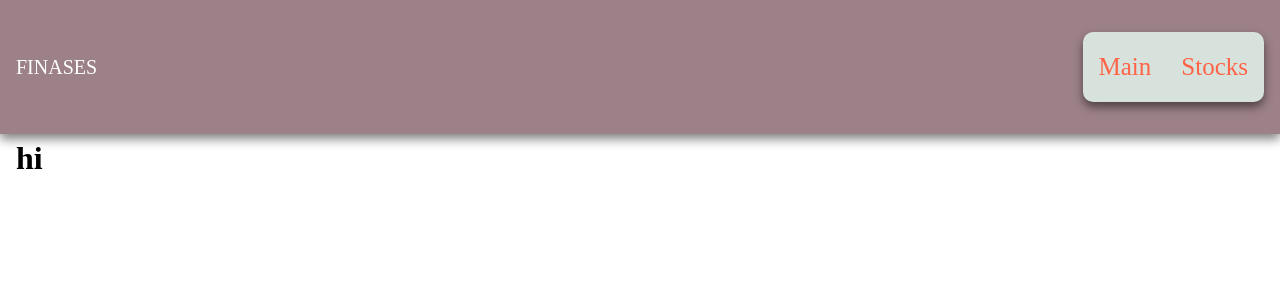
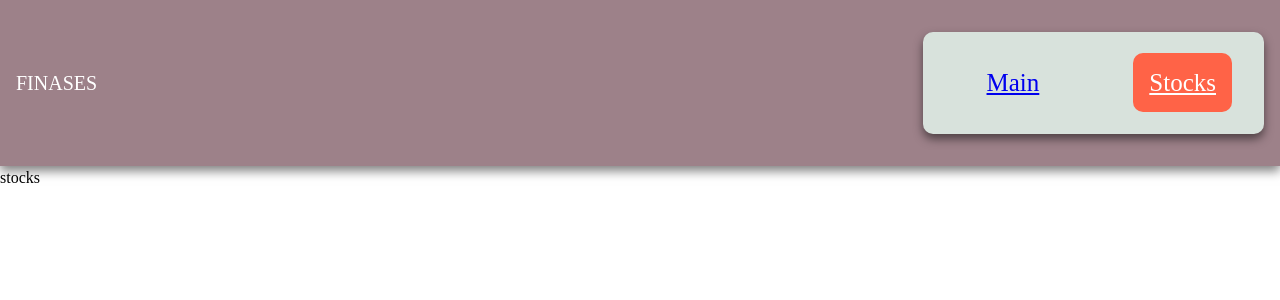
Before and after one commit to Andriikryl/investing-app, a React (Create React App) app: page /stocks in a window 1280 px wide. Shown: the top 300 px of the page. Built offline with nearby package versions, Linux system fonts and the light colour scheme.

Commit message:
feat[links]

```diff
--- a/src/App.css
+++ b/src/App.css
@@ -13,14 +13,20 @@
     list-style: none;
     color: tomato;
     font-size: 25px;
+    padding: 1rem;
+    border-radius: 10px;
 }
 
 .Menu-item a{
     cursor: pointer;
+    padding: 1rem;
 }
 
-
-
-
+.active{
+    background-color:  tomato;
+    color: white;
+    border-radius: 10px;
+    transition: all 0.7s ease-in-out;
+}
 
 /* HeaderMenu */
--- a/src/App.js
+++ b/src/App.js
@@ -1,12 +1,13 @@
 import "./App.css";
 import Header from "./compinents/Header/Header";
 import Main from "./pages/Main/Main";
+import Router from "./routes/Router";
 
 function App() {
   return (
     <div className="App">
       <Header />
-      <Main />
+      <Router />
     </div>
   );
 }
--- a/src/compinents/HeaderMenu/HeaderMenu.jsx
+++ b/src/compinents/HeaderMenu/HeaderMenu.jsx
@@ -1,4 +1,5 @@
 import React from 'react'
+import { NavLink } from 'react-router-dom'
 
 export default function HeaderMenu() {
   return (
@@ -6,10 +7,16 @@ export default function HeaderMenu() {
         <nav className='Menu-nav'>
             <ul className='Menu-list'>
                 <li className='Menu-item'>
-                    <a>Main</a>
+                    <a>
+                        <NavLink className={({isActive}) => isActive ? "active" : null} to="/">
+                            Main
+                        </NavLink>
+                    </a>
                 </li>
                 <li className='Menu-item'>
-                    <a>Stocks</a>
+                        <NavLink to="/stocks">
+                            Stocks
+                        </NavLink>
                 </li>
             </ul>
         </nav>
--- a/src/routes/Router.jsx
+++ b/src/routes/Router.jsx
@@ -1,7 +1,13 @@
 import React from 'react'
+import { Route, Routes } from 'react-router-dom'
+import Main from '../pages/Main/Main'
 
 export default function Router() {
   return (
-    <div>Router</div>
+    <Routes>
+        <Route path='/' element={<Main/>}/>
+        <Route path='/stocks' element={<div>stocks</div>}/>
+        <Route path='*' element={<div>page not found</div>}/>
+    </Routes>
   )
 }
```
